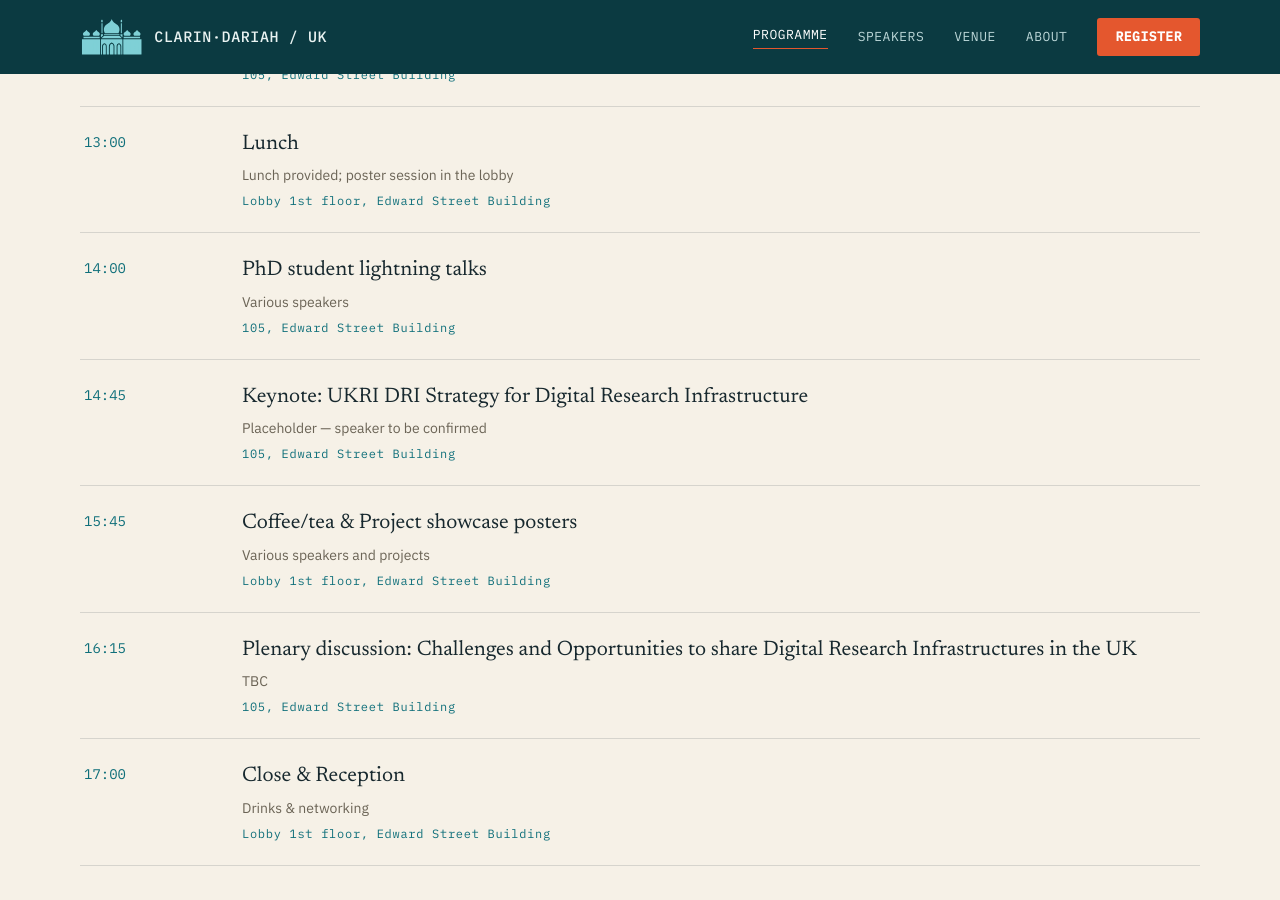
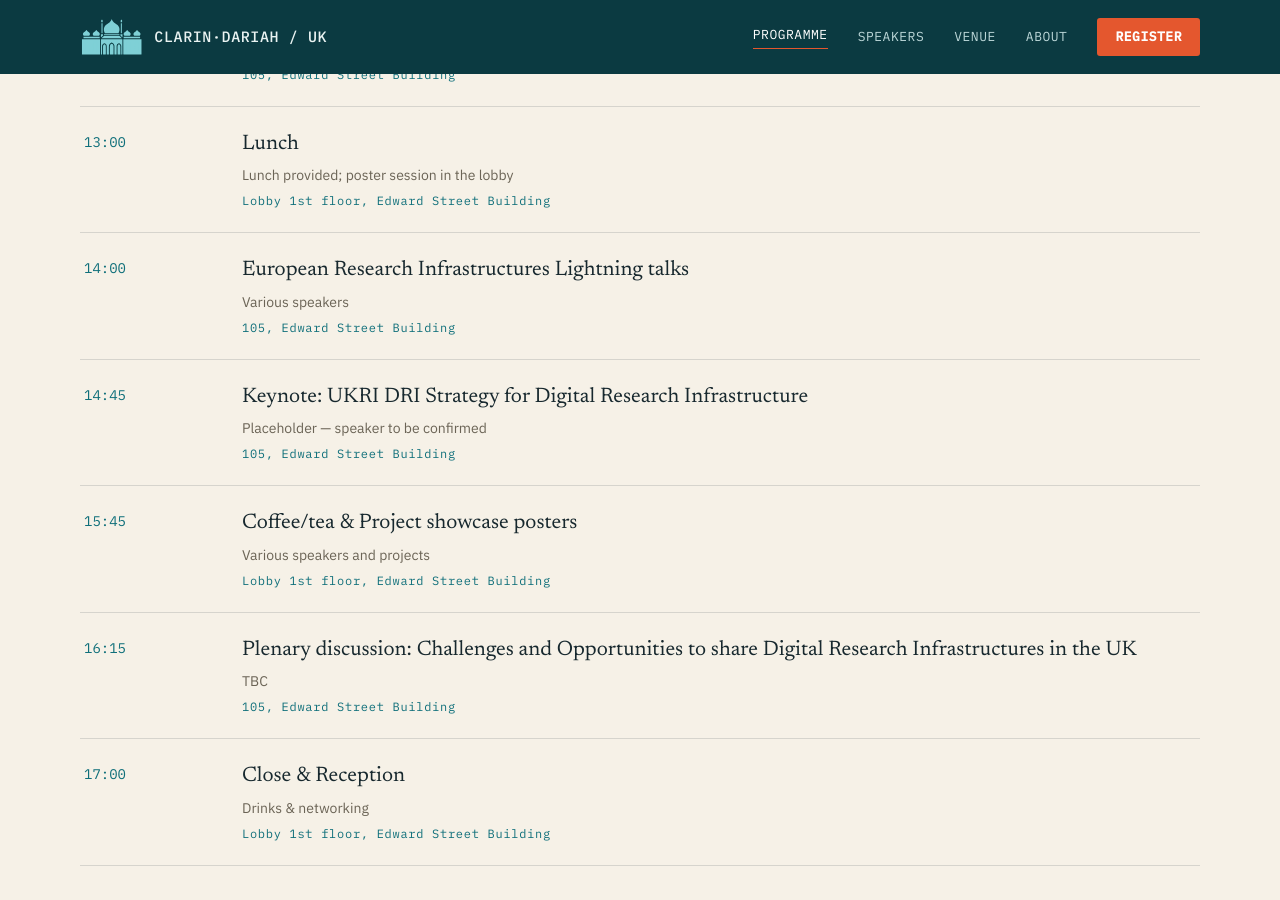
Before and after one commit to UniversityofBrighton/2026clariahuk, a Jekyll site: the page built from programme.html, in a window 1280 px wide and 900 px high, scrolled down 1200 px. Built offline with Jekyll 4.4.1, drawn with Linux system fonts in a browser that asks for light colours.

Commit message:
schedule

```diff
--- a/_data/schedule.yml
+++ b/_data/schedule.yml
@@ -31,7 +31,7 @@ slots:
     note: Lunch provided; poster session in the lobby
     room: Lobby 1st floor, Edward Street Building
   - time: "14:00"
-    title: PhD student lightning talks
+    title: European Research Infrastructures Lightning talks
     note: Various speakers
     room: 105, Edward Street Building
   - time: "14:45"
```
